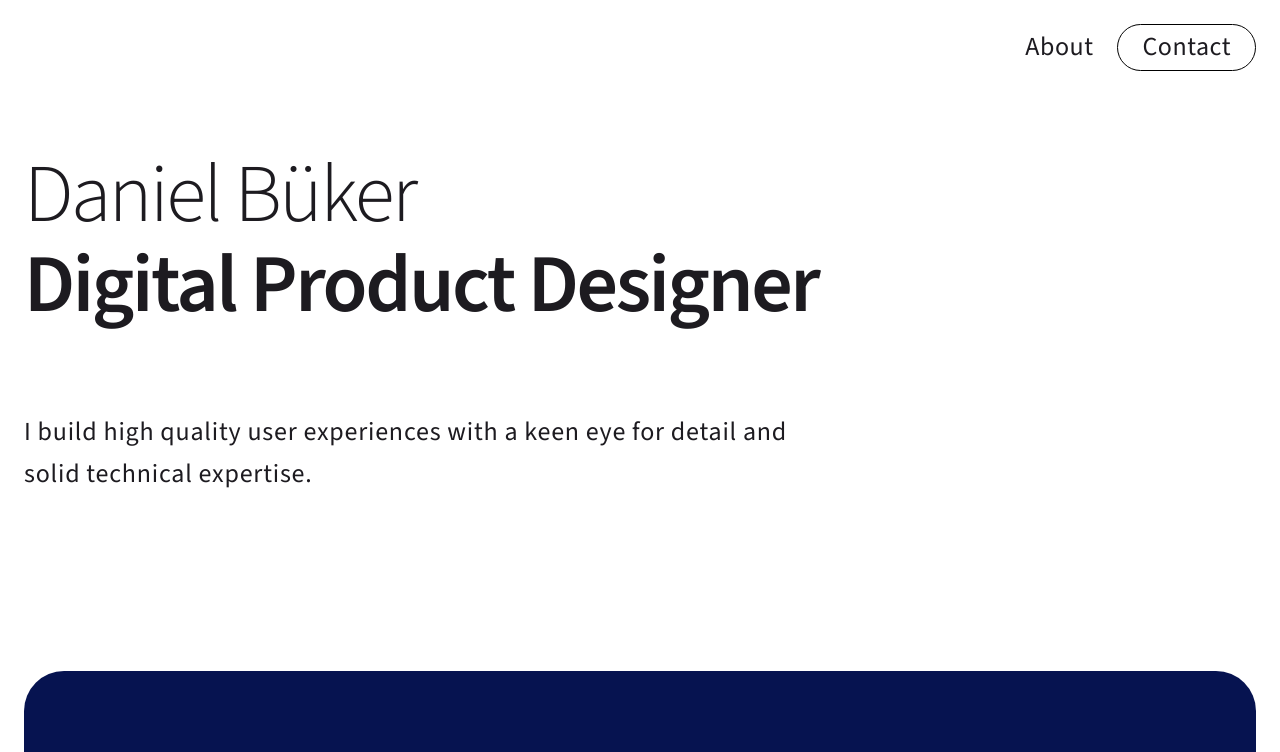
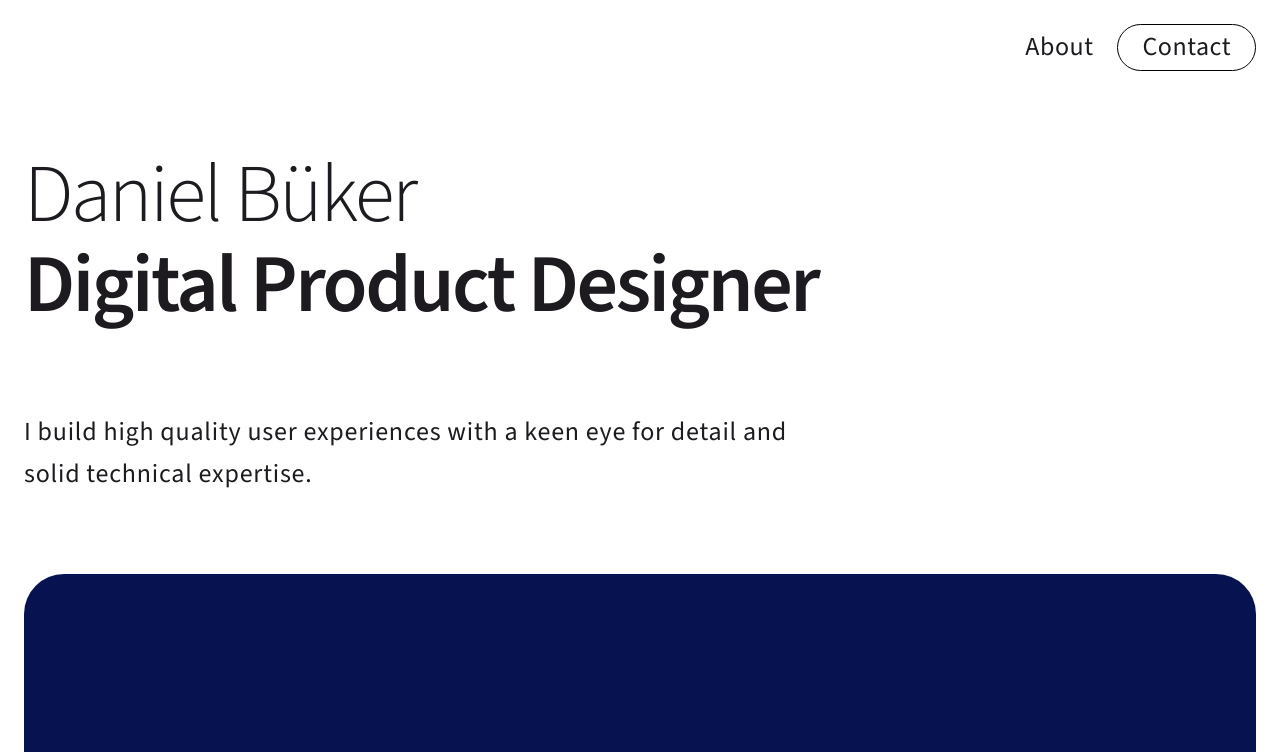
Before and after one commit to dbueker/portfolio-danielbueker, a Nuxt app: page / in a window 1280 px wide. Shown: the top 752 px of the page. Built offline with nearby package versions, Linux system fonts and the light colour scheme.

Commit message:
Update Intro.vue

```diff
--- a/components/Intro.vue
+++ b/components/Intro.vue
@@ -1,5 +1,5 @@
 <template>
-    <div class="pt-20 min-h-[75vh]">
+    <div class="pt-20 min-h-[60vh]">
         <div class="text-lightmode-on-background dark:text-darkmode-on-background pb-12 md:pb-20 lg:max-w-[800px]">
             <p class="text-subtitle-mobile lg:text-subtitle-desktop">Daniel Büker</p>
             <p class="text-title-mobile lg:text-title-desktop">Digital Product Designer</p>
```
